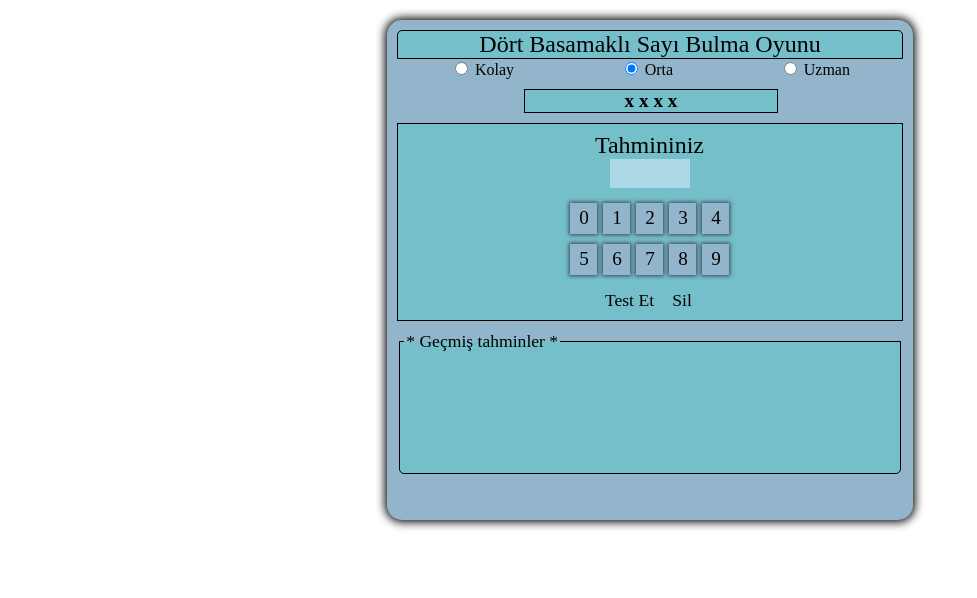
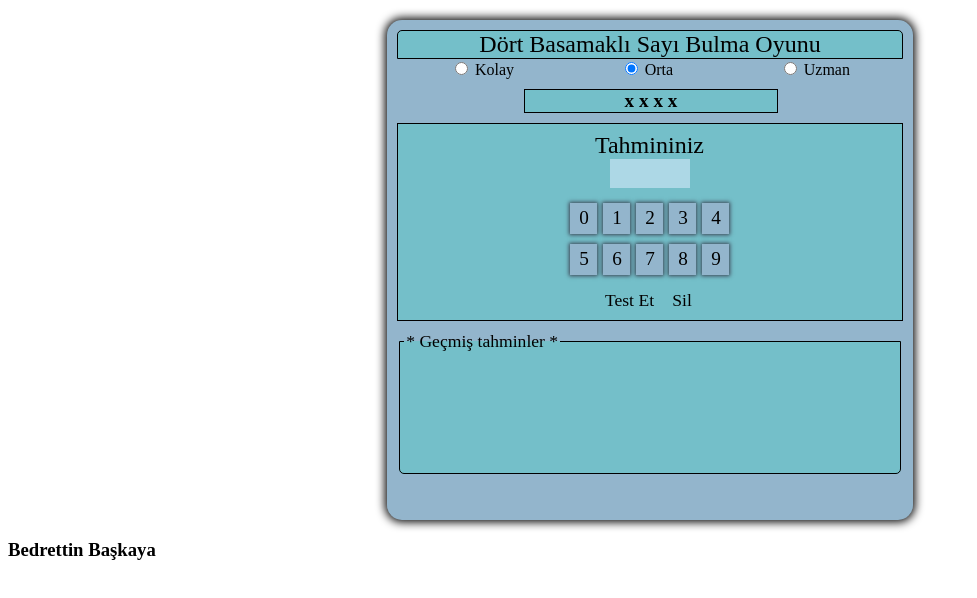
Before and after one commit to Bedrettin58/SayiBulma, a plain HTML site: page index.html in a window 1280 px wide. Shown: the whole page, without its empty margins (0-977 px from the left). Drawn offline with Linux system fonts and the light colour scheme.

Commit message:
Add files via upload

```diff
--- a/index.html
+++ b/index.html
@@ -72,7 +72,7 @@
         <span class="popuptext" id="mesaj">Pop up Text xxxxxxx xxxxxx </span>
         <span class="popupUyari" id="uyari">Eksik rakam girdiniz</span>
     </div>
-
+    <div><h3>Bedrettin Başkaya</h3></div>
     <script src="script/oyun.js"></script>
 </body>
 
```
